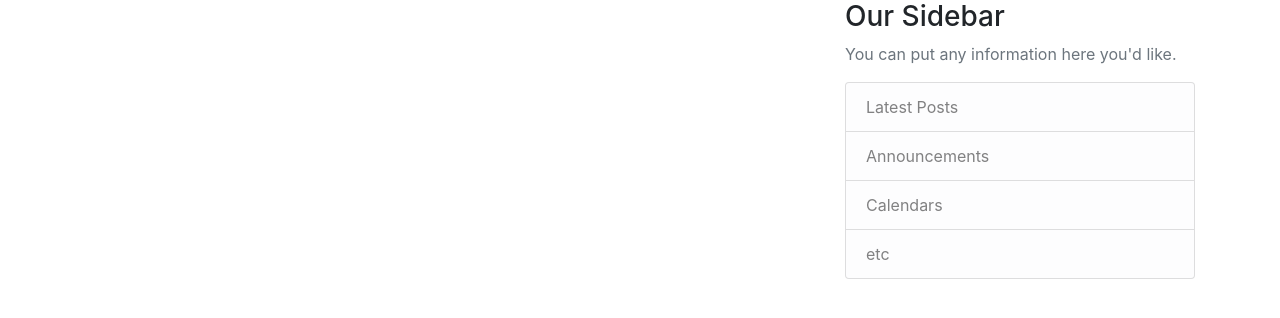
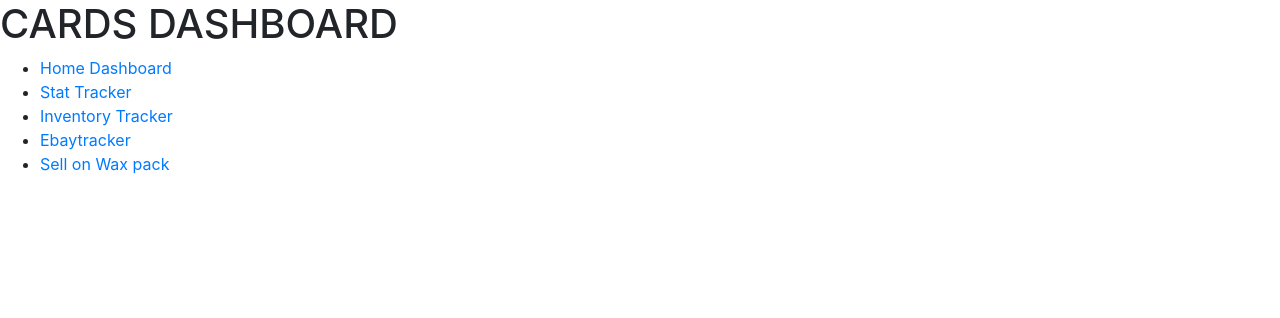
Before and after one commit to allenchan3/Card-Project, a Django app: page /ebaytracker in a window 1280 px wide. Shown: the top 318 px of the page. Run offline with Django 3.2, Linux system fonts and the light colour scheme; some libraries are stand-ins or nearby versions.

Commit message:
update of homepage menu in html

```diff
--- a/cardproject/pages/templates/pages/home.html
+++ b/cardproject/pages/templates/pages/home.html
@@ -1,4 +1,3 @@
-{% load static %}
 <!DOCTYPE html>
 <html>
     <head>
@@ -9,69 +8,46 @@
 
         <!-- Bootstrap CSS -->
         <link rel="stylesheet" href="https://stackpath.bootstrapcdn.com/bootstrap/4.3.1/css/bootstrap.min.css" integrity="sha384-ggOyR0iXCbMQv3Xipma34MD+dH/1fQ784/j6cY/iJTQUOhcWr7x9JvoRxT2MZw1T" crossorigin="anonymous">
-        <link rel="stylesheet" type="text/css" href={% static 'blog/main.css' %}
+
 
         {% if title %}
-            <title>Django Blog - {{ title }} </title>
+            <title>CARDS DASHBOARD - {{ title }} </title>
         {% else %}
             <title></title>
         {% endif %}
     </head>
     <body>
-    <header class="site-header">
+
+
+<h1> CARDS DASHBOARD </h1>
+<ul>
+  <li><a href="{% url 'pages-home' %}">Home Dashboard</a></li>
+  <li><a href="{% url 'pages-stats' %}">Stat Tracker</a></li>
+  <li><a href="{% url 'pages-inventory' %}">Inventory Tracker</a></li>
+  <li><a href="{% url 'pages-ebaytracker' %}">Ebaytracker</a></li>
+  <li><a href="{% url 'pages-sellwax' %}">Sell on Wax pack</a></li>
+</ul>
+    {% comment %} <header class="site-header">
         <nav class="navbar navbar-expand-md navbar-dark bg-steel fixed-top">
             <div class="container">
-            <a class="navbar-brand mr-4" href="/">Django Blog</a>
-            <button class="navbar-toggler" type="button" data-toggle="collapse" data-target="#navbarToggle" aria-controls="navbarToggle" aria-expanded="false" aria-label="Toggle navigation">
-            <span class="navbar-toggler-icon"></span>
-            </button>
-            <div class="collapse navbar-collapse" id="navbarToggle">
-                <div class="navbar-nav mr-auto">
-                <a class="nav-item nav-link" href="{% url 'blog-home' %}">Home</a>
-                <a class="nav-item nav-link" href="{% url 'blog-about' %}">About</a>
+
+                <a class="nav-item nav-link" href="{% url 'pages-home' %}">Home</a>
+                <a class="nav-item nav-link" href="{% url 'pages-stats' %}">Stats</a>
+                <a class="nav-item nav-link" href="{% url 'pages-inventory' %}">Inventory</a>
+                <a class="nav-item nav-link" href="{% url 'pages-ebaytracker' %}">ebaytracker</a>
+                <a class="nav-item nav-link" href="{% url 'pages-sellwax' %}">sellwax</a>
                 </div>
-                <!-- Navbar Right Side -->
-                <div class="navbar-nav">
-                {% if user.is_authenticated %}
-                <a class="nav-item nav-link" href="{% url 'profile' %}">Profile</a>
-                <a class="nav-item nav-link" href="{% url 'logout' %}">Logout</a>
 
-                {% else %}
-                  <a class="nav-item nav-link" href="{% url 'login' %}">Login</a>
-                  <a class="nav-item nav-link" href="{% url 'register' %}">Register</a>
-                {% endif %}
-                </div>
-            </div>
-            </div>
-        </nav>
-        </header>
-        <main role="main" class="container">
-  <div class="row">
-    <div class="col-md-8">
-      {% if messages %}
-        {% for message in messages%}
-          <div class="alert alert-{{ message.tags }}">
-          {{ message }}
-          </div>
-        {% endfor %}
-      {% endif %}
-      {% block content %}{% endblock %}
-    </div>
+
     <div class="col-md-4">
-      <div class="content-section">
-        <h3>Our Sidebar</h3>
-        <p class='text-muted'>You can put any information here you'd like.
-          <ul class="list-group">
-            <li class="list-group-item list-group-item-light">Latest Posts</li>
-            <li class="list-group-item list-group-item-light">Announcements</li>
-            <li class="list-group-item list-group-item-light">Calendars</li>
-            <li class="list-group-item list-group-item-light">etc</li>
-          </ul>
+      <div class="content-section"> {% endcomment %}
+
         </p>
       </div>
     </div>
   </div>
 </main>
+
 
      <!-- Optional JavaScript -->
     <!-- jQuery first, then Popper.js, then Bootstrap JS -->
--- a/cardproject/pages/views.py
+++ b/cardproject/pages/views.py
@@ -1,7 +1,6 @@
 from django.shortcuts import render
-from django.http import HttpResponse
 
-def home(reqest):
+def home(request):
     return render(request, 'pages/home.html')
 
 def inventory(request):
```
